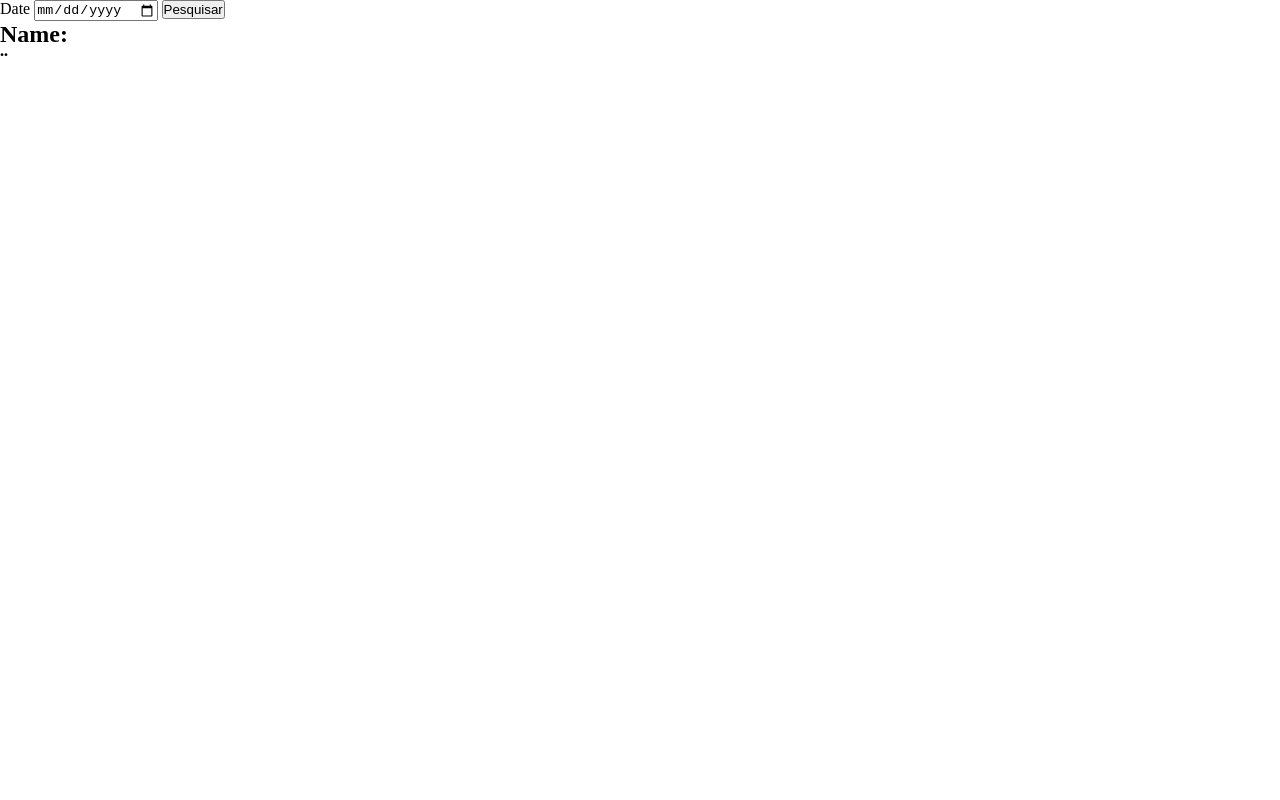
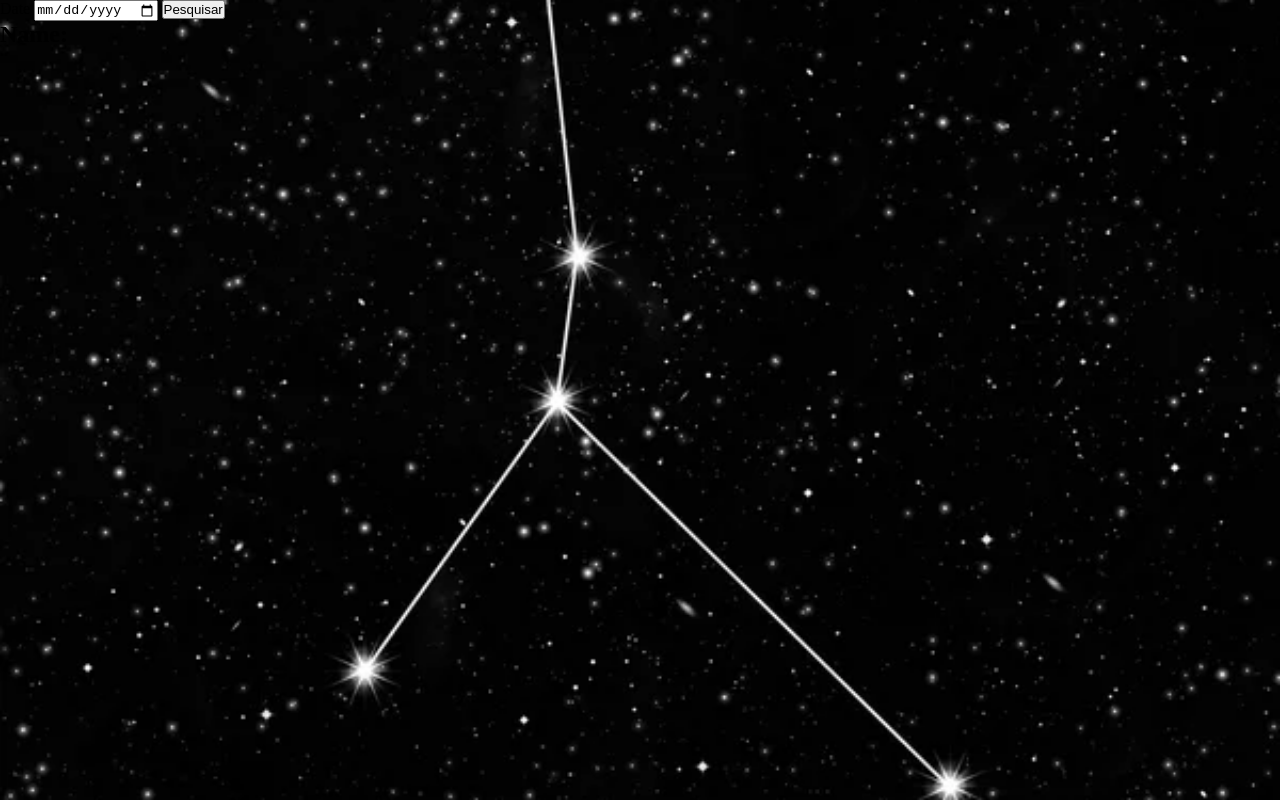
Before and after one commit to MagaliLimaDev/API-APOD, a plain HTML site: page index.html in a window 1280 px wide. Drawn offline with nearby package versions, Linux system fonts and the light colour scheme.

Commit message:
Linkei o css no html e iniciei a estilização da minha página.

```diff
--- /dev/null
+++ b/api-apod.css
@@ -0,0 +1,7 @@
+body{
+    background-image: url(./backimg.jpg);
+    background-position: center center;
+    background-size: 100%;
+    background-repeat: no-repeat;
+
+}
--- a/index.html
+++ b/index.html
@@ -6,6 +6,7 @@
     <meta http-equiv="X-UA-Compatible" content="IE=edge">
     <meta name="viewport" content="width=device-width, initial-scale=1.0">
     <link rel="stylesheet" href="./reset.css">
+    <link rel="stylesheet" href="./api-apod.css">
     <title>LOOKATSKY</title>
 </head>
 
```
